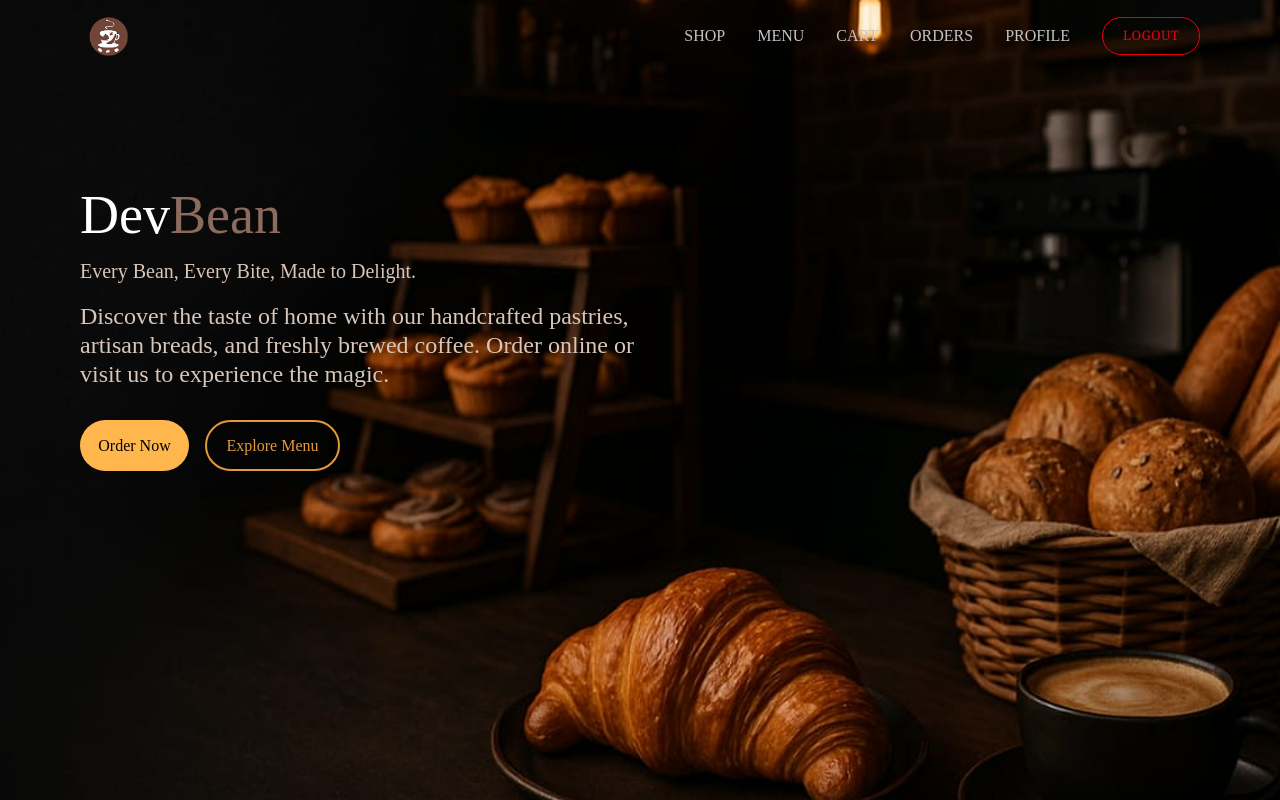
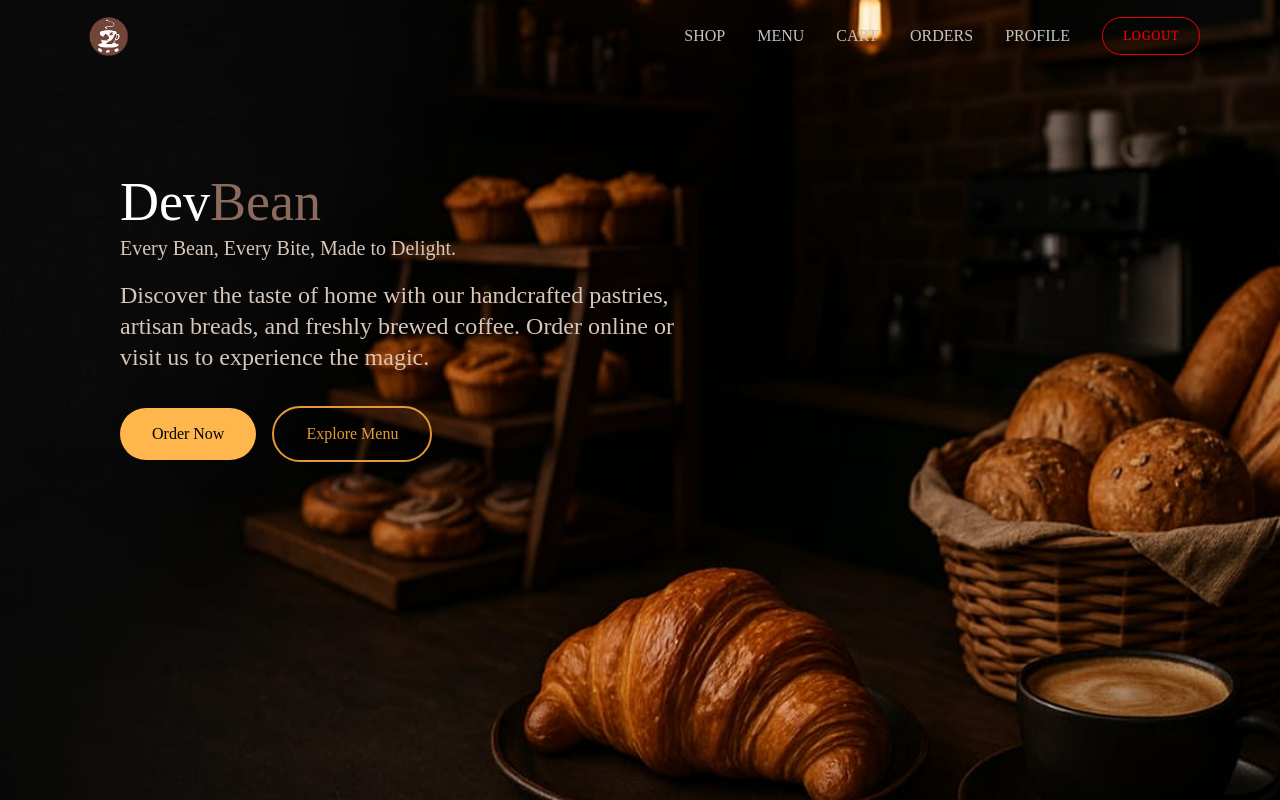
Before and after one commit to abduletifabdella29-lab/DevBean-Cafe, a React (Vite) app: page / in a window 1280 px wide. Built offline with nearby package versions, Linux system fonts and the light colour scheme.

Commit message:
feat: update HeroSection layout and content for improved user experience

```diff
--- a/src/Componentes/HeroSection.jsx
+++ b/src/Componentes/HeroSection.jsx
@@ -61,8 +61,8 @@ function HeroSection() {
                 {/* Mobile dropdown menu */}
                 <div
                     className={`lg:hidden md:hidden absolute top-full left-0 w-full bg-black/80 backdrop-blur-sm flex flex-col items-center gap-6 py-8 transition-all duration-300 ease-in-out ${menuOpen
-                            ? "opacity-100 translate-y-0 pointer-events-auto"
-                            : "opacity-0 -translate-y-4 pointer-events-none"
+                        ? "opacity-100 translate-y-0 pointer-events-auto"
+                        : "opacity-0 -translate-y-4 pointer-events-none"
                         }`}
                 >
                     {navLinks.map((link) => (
@@ -83,19 +83,25 @@ function HeroSection() {
             </div>
 
             {/* hero content */}
-            <div className="pt-25.75 ml-20">
-                <h2 className="text-white text-[54px] font-['DM_Serif_Display']">Dev<span className="text-[#8B6B5E]">Bean</span></h2>
+            <div className="pt-12 sm:pt-20 lg:pt-25.75 px-6 sm:px-10 lg:ml-20">
+                <h2 className="text-white text-4xl sm:text-5xl lg:text-[54px] font-['DM_Serif_Display']">
+                    Dev<span className="text-[#8B6B5E]">Bean</span>
+                </h2>
 
-                <p className="text-[#D7C6B9] text-[20px] font-['Averia_Serif_Libre']">Every Bean, Every Bite, Made to Delight.</p>
+                <p className="text-[#D7C6B9] text-lg sm:text-[20px] font-['Averia_Serif_Libre'] mt-1">
+                    Every Bean, Every Bite, Made to Delight.
+                </p>
 
-                <p className="text-[#D7C6B9] text-[24px] font-['Averia_Serif_Libre'] mt-4 leading-[1.2]">Discover the taste of home with our handcrafted pastries, <br /> artisan breads, and freshly brewed coffee. Order online or <br /> visit us to experience the magic.</p>
+                <p className="text-[#D7C6B9] text-xl sm:text-[24px] font-['Averia_Serif_Libre'] mt-4 leading-[1.3] max-w-xl">
+                    Discover the taste of home with our handcrafted pastries, artisan breads, and freshly brewed coffee. Order online or visit us to experience the magic.
+                </p>
 
-                <div>
-                    <button className="bg-[#FFB74D] text-black rounded-full text-[16px] font-['Averia_Serif_Libre'] mt-8 hover:bg-[#6F4E37]  hover:text-white transition-all duration-300 ease-in-out w-27.25 h-12.75">
+                <div className="flex flex-col sm:flex-row items-stretch sm:items-center gap-4 mt-8">
+                    <button className="bg-[#FFB74D] text-black rounded-full text-[16px] font-['Averia_Serif_Libre'] hover:bg-[#6F4E37] hover:text-white transition-all duration-300 ease-in-out px-8 py-3.5">
                         Order Now
                     </button>
 
-                    <button className="bg-transparent border-2 border-[#E3983E] text-[#E3983E] rounded-full text-[16px] font-['Averia_Serif_Libre'] mt-8 ml-4 hover:bg-[#6F4E37] hover:text-white hover:border-[#6F4E37] transition-all duration-300 ease-in-out w-33.75 h-12.75 ">
+                    <button className="bg-transparent border-2 border-[#E3983E] text-[#E3983E] rounded-full text-[16px] font-['Averia_Serif_Libre'] hover:bg-[#6F4E37] hover:text-white hover:border-[#6F4E37] transition-all duration-300 ease-in-out px-8 py-3.5">
                         Explore Menu
                     </button>
                 </div>
```
